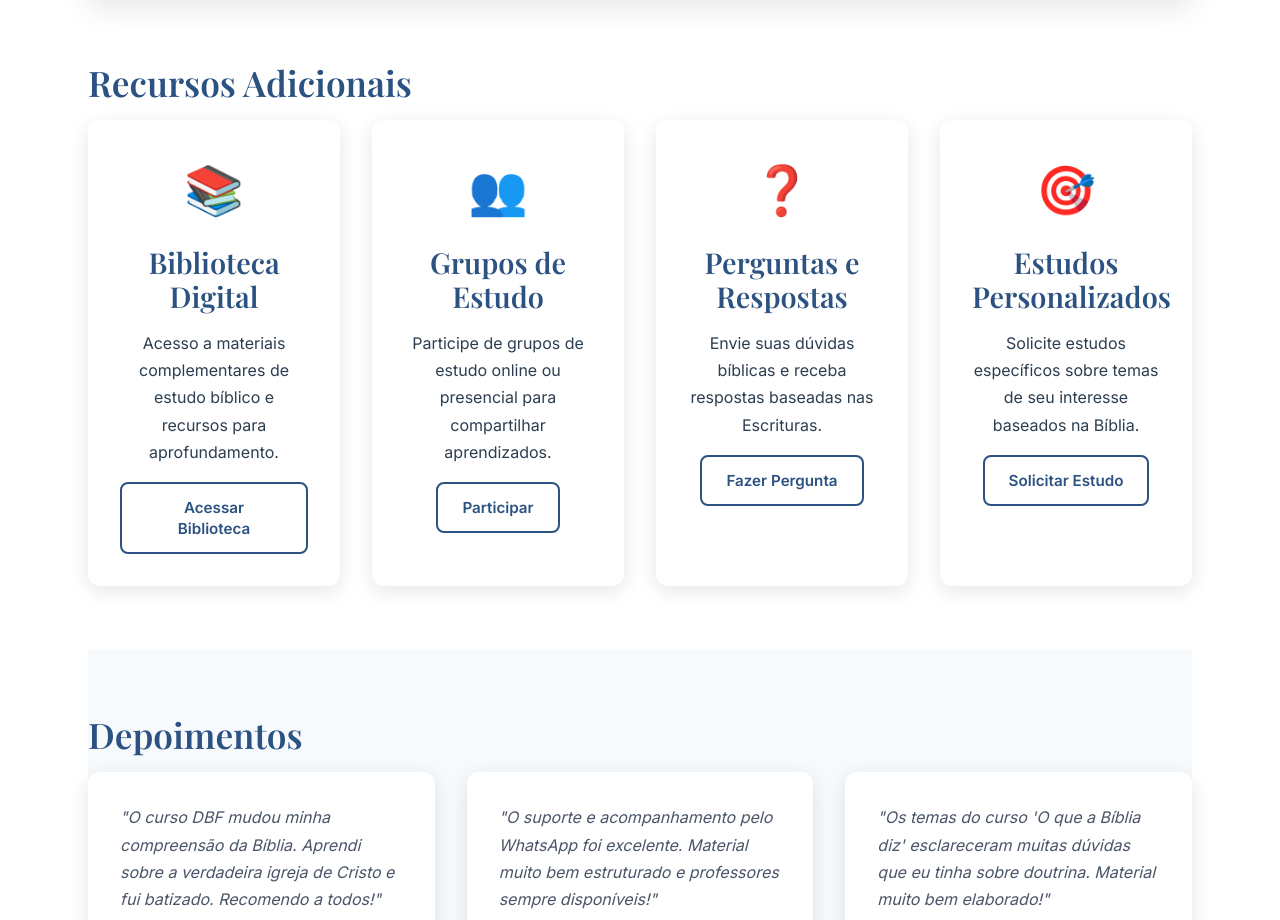
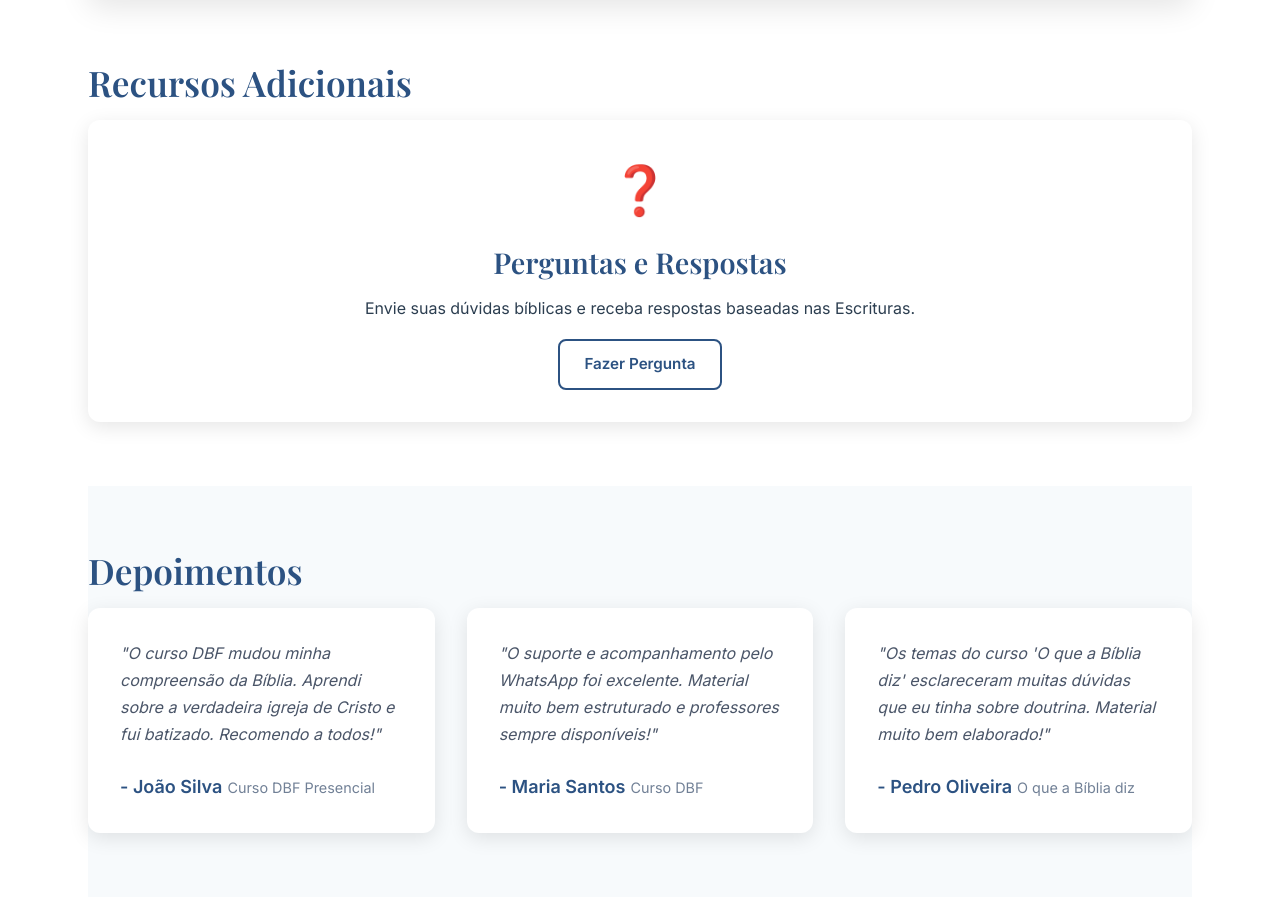
Before and after one commit to Igreja-de-Cristo/Centro, a website: page cursos.html in a window 1280 px wide. Shown: the part 3180-4100 px from the top of the page. Drawn offline with nearby package versions, Linux system fonts and the light colour scheme.

Commit message:
Remover recursos nao oferecidos: Biblioteca Digital, Grupos de Estudo e Estudos Personalizados
- Removido card da Biblioteca Digital de cursos.html e links.html
- Removido card dos Grupos de Estudo de cursos.html
- Removido card dos Estudos Personalizados de cursos.html
- Mantido apenas o recurso de Perguntas e Respostas na secao de recursos adicionais
- PDFs serao oferecidos apenas dentro dos cursos disponiveis"

```diff
--- a/cursos.html
+++ b/cursos.html
@@ -250,33 +250,11 @@
                     <h2>Recursos Adicionais</h2>
                     <div class="resources-grid">
                         <div class="resource-card">
-                            <div class="resource-icon">📚</div>
-                            <h3>Biblioteca Digital</h3>
-                            <p>Acesso a materiais complementares de estudo bíblico e recursos para aprofundamento.</p>
-                            <a href="links.html" class="btn btn-outline">Acessar Biblioteca</a>
-                        </div>
-
-                        <div class="resource-card">
-                            <div class="resource-icon">👥</div>
-                            <h3>Grupos de Estudo</h3>
-                            <p>Participe de grupos de estudo online ou presencial para compartilhar aprendizados.</p>
-                            <a href="https://wa.me/5592991146877?text=Gostaria%20de%20participar%20de%20um%20grupo%20de%20estudo"
-                               target="_blank" rel="noopener noreferrer" class="btn btn-outline">Participar</a>
-                        </div>
-
-                        <div class="resource-card">
                             <div class="resource-icon">❓</div>
                             <h3>Perguntas e Respostas</h3>
                             <p>Envie suas dúvidas bíblicas e receba respostas baseadas nas Escrituras.</p>
                             <a href="https://wa.me/5592991146877?text=Tenho%20uma%20dúvida%20bíblica"
                                target="_blank" rel="noopener noreferrer" class="btn btn-outline">Fazer Pergunta</a>
-                        </div>
-
-                        <div class="resource-card">
-                            <div class="resource-icon">🎯</div>
-                            <h3>Estudos Personalizados</h3>
-                            <p>Solicite estudos específicos sobre temas de seu interesse baseados na Bíblia.</p>
-                            <a href="contato.html" class="btn btn-outline">Solicitar Estudo</a>
                         </div>
                     </div>
                 </section>
```
Also changed, not shown: links.html (+0 -11 lines).
